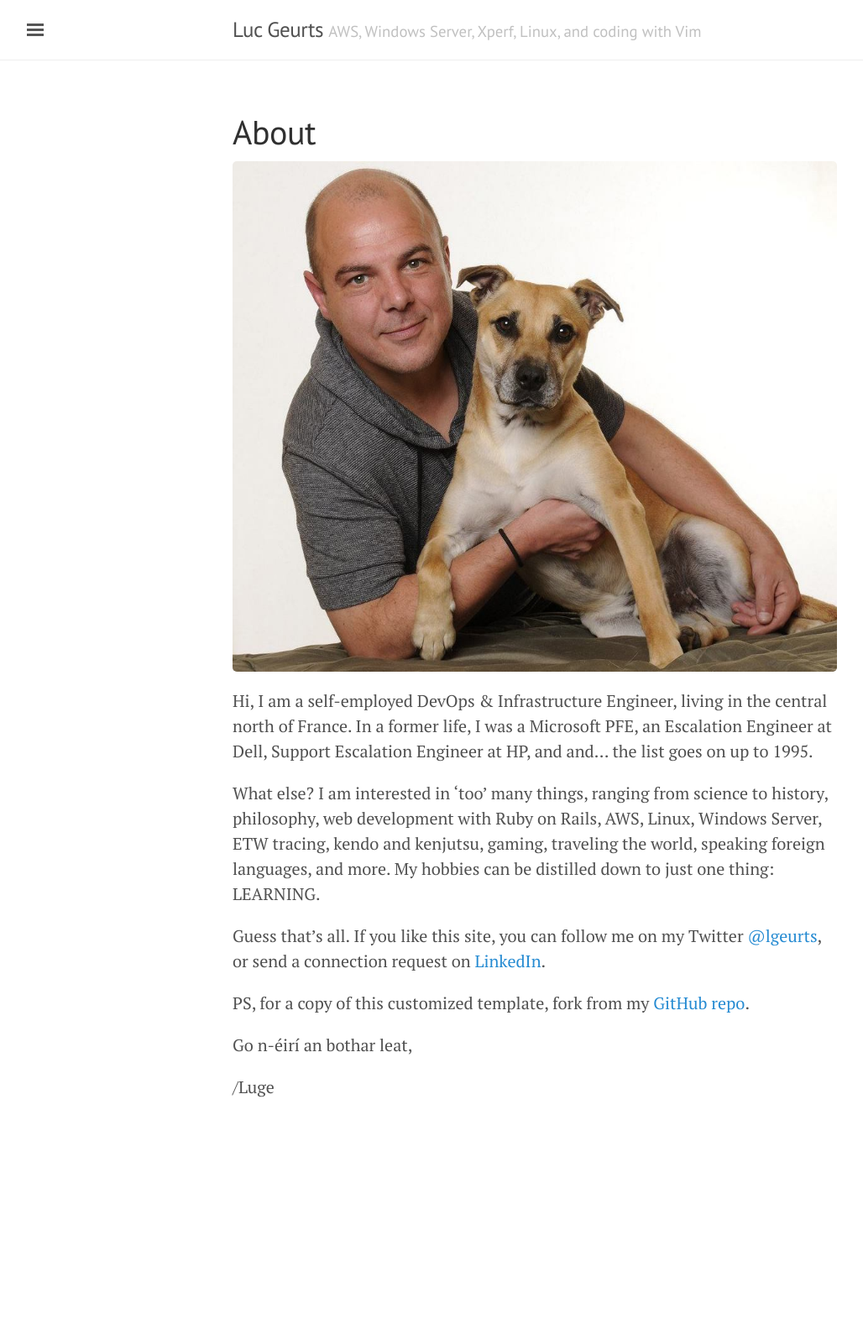
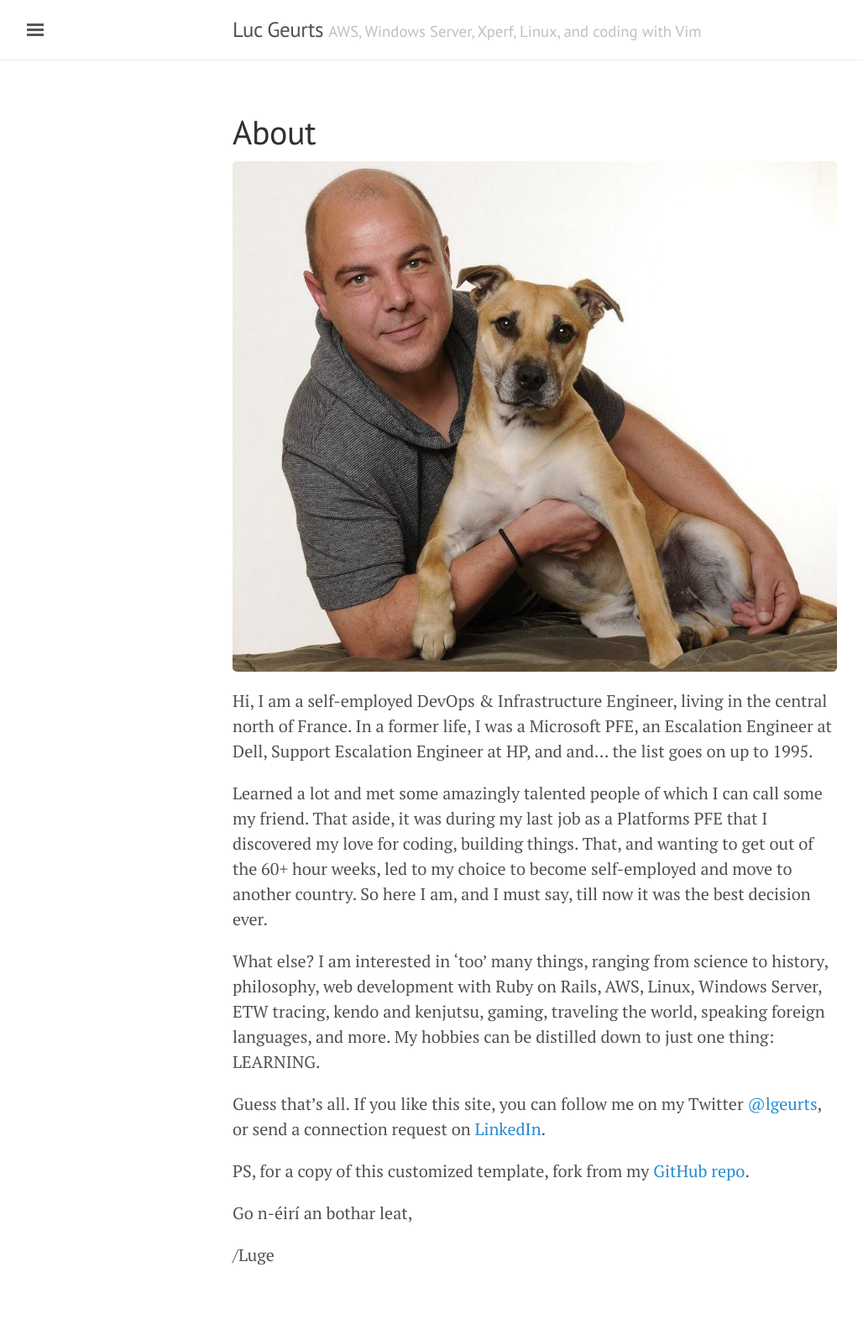
Before and after one commit to lgeurts/lgeurts.github.io, a Jekyll site: the page built from about.md, in a window 1280 px wide. Shown: the whole page at 84% size, without its empty margins (3-1031 px from the left). Built offline with Jekyll 4.4.1, drawn with Linux system fonts in a browser that asks for light colours; nearby versions of some CDN libraries; before the commit the page ends 1390 px from its top, so only the background shows below that.

Commit message:
Update about.md

```diff
--- a/about.md
+++ b/about.md
@@ -7,6 +7,8 @@ title: About
 
 Hi, I am a self-employed DevOps & Infrastructure Engineer, living in the central north of France.
 In a former life, I was a Microsoft PFE, an Escalation Engineer at Dell, Support Escalation Engineer at HP, and and... the list goes on up to 1995.
+
+Learned a lot and met some amazingly talented people of which I can call some my friend. That aside, it was during my last job as a Platforms PFE that I discovered my love for coding, building things. That, and wanting to get out of the 60+ hour weeks, led to my choice to become self-employed and move to another country. So here I am, and I must say, till now it was the best decision ever.
 
 What else? I am interested in 'too' many things, ranging from science to history, philosophy, web development with Ruby on Rails, AWS, Linux, Windows Server, ETW tracing, kendo and kenjutsu, gaming, traveling the world, speaking foreign languages, and more.
 My hobbies can be distilled down to just one thing: LEARNING.
```
